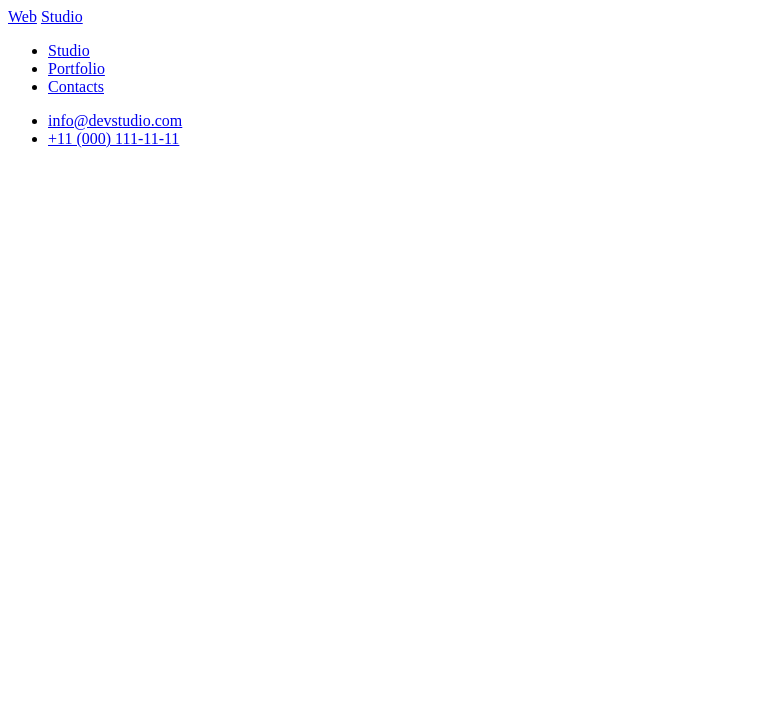
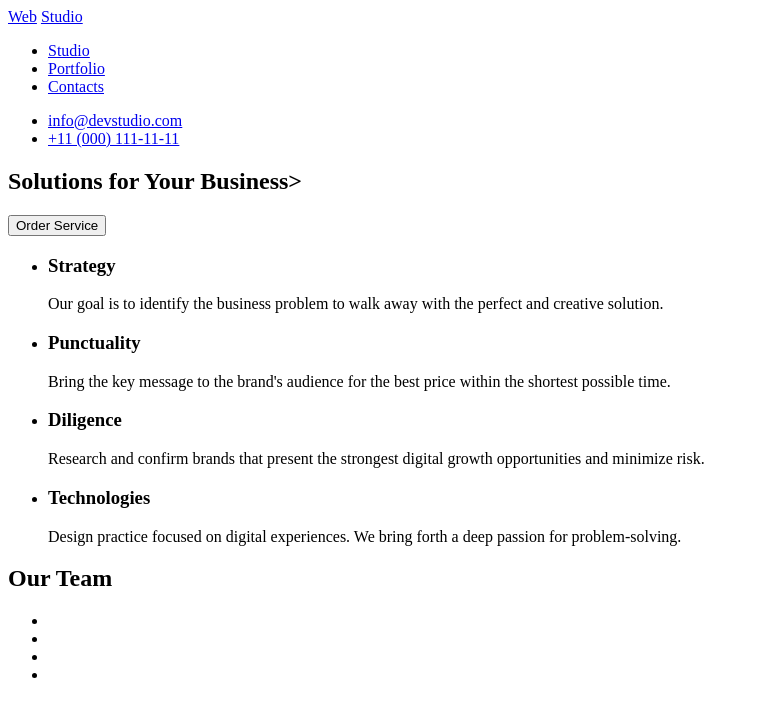
Before and after one commit to lugdockrem/goit-markup-hw-01, a plain HTML site: page index.html in a window 1280 px wide. Shown: the whole page, without its empty margins (0-759 px from the left). Drawn offline with Linux system fonts and the light colour scheme.

Commit message:
Begin to do section Oue Team and add folder images

```diff
--- a/index.html
+++ b/index.html
@@ -33,7 +33,60 @@
       </ul>
     </header>
     <!-- #endregion header -->
-    <main></main>
+    <main>
+      <!-- #region hero -->
+      <section>
+        <h1>Solutions for Your Business></h1>
+        <button type="button">Order Service</button>
+      </section>
+      <!-- #endregion hero -->
+
+      <!-- #region features -->
+      <section>
+        <ul>
+          <li>
+            <h3>Strategy</h3>
+            <p>
+              Our goal is to identify the business problem to walk away with the
+              perfect and creative solution.
+            </p>
+          </li>
+          <li>
+            <h3>Punctuality</h3>
+            <p>
+              Bring the key message to the brand's audience for the best price
+              within the shortest possible time.
+            </p>
+          </li>
+          <li>
+            <h3>Diligence</h3>
+            <p>
+              Research and confirm brands that present the strongest digital
+              growth opportunities and minimize risk.
+            </p>
+          </li>
+          <li>
+            <h3>Technologies</h3>
+            <p>
+              Design practice focused on digital experiences. We bring forth a
+              deep passion for problem-solving.
+            </p>
+          </li>
+        </ul>
+      </section>
+      <!-- #endregion features-->
+      <!-- #region our_team-->
+      <section>
+        <h2>Our Team</h2>
+        <ul>
+          <li></li>
+          <li></li>
+          <li></li>
+          <li></li>
+        </ul>
+      </section>
+      <!-- #endregion our_team -->
+    </main>
     <!-- #region footer -->
     <footer></footer>
     <!-- #endregion footer -->
```
